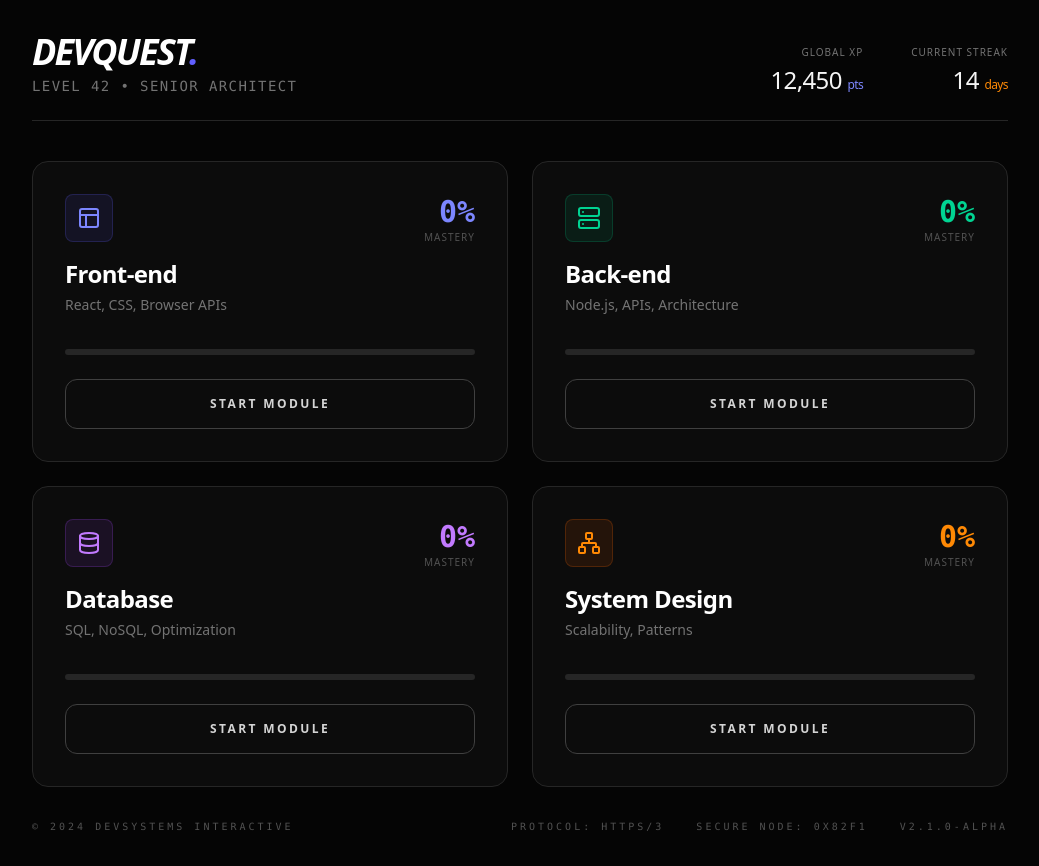
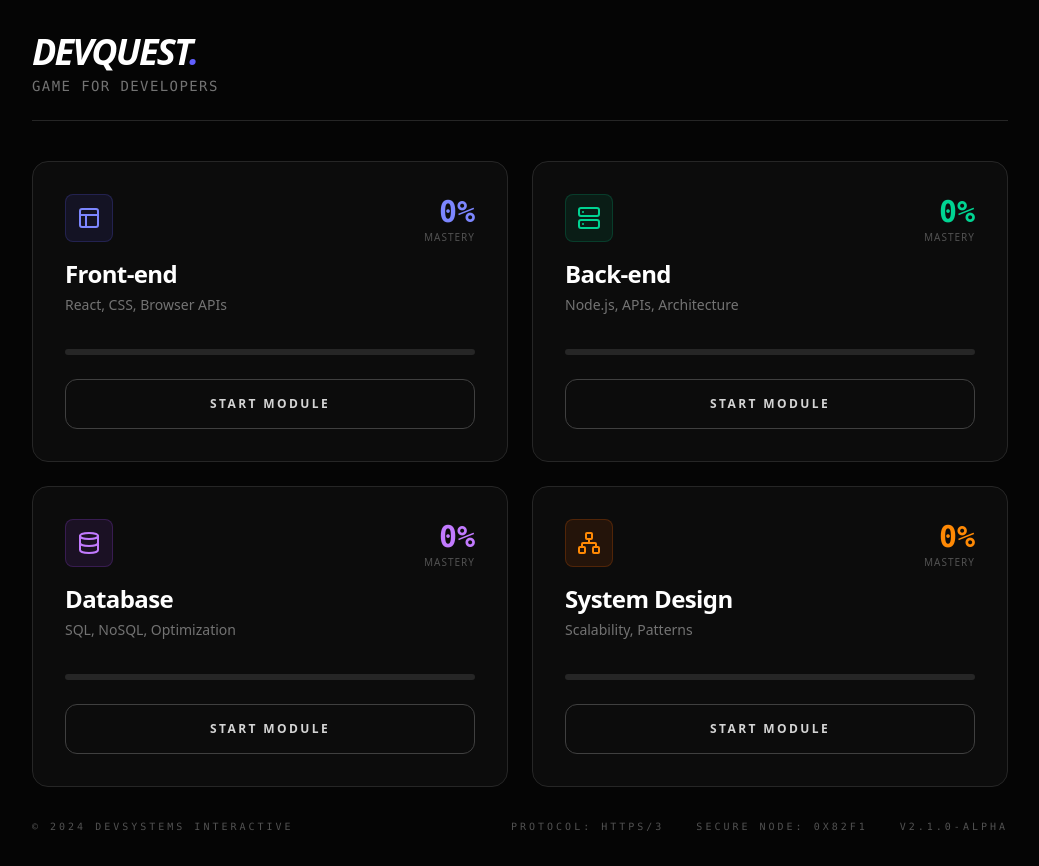
Before and after one commit to ajayshsh7/Demo-game-app, a React (Vite) app: page / in a window 1280 px wide. Shown: the whole page, without its empty margins (120-1159 px from the left). Built offline with nearby package versions, Linux system fonts and the light colour scheme.

Commit message:
Minor changes

```diff
--- a/index.html
+++ b/index.html
@@ -3,10 +3,10 @@
   <head>
     <meta charset="UTF-8" />
     <meta name="viewport" content="width=device-width, initial-scale=1.0" />
-    <title>My Google AI Studio App</title>
-    <meta name="description" content="An application built with Google AI Studio." />
-    <meta property="og:title" content="My Google AI Studio App" />
-    <meta property="og:description" content="An application built with Google AI Studio." />
+    <title>DevQuest game app</title>
+    <meta name="description" content="A game for developers to test their domain knowledge." />
+    <meta property="og:title" content="DevQuest game app" />
+    <meta property="og:description" content="A game for developers to test their domain knowledge." />
     <meta property="og:type" content="website" />
     <meta name="twitter:card" content="summary_large_image" />
   </head>
--- a/src/components/Home.tsx
+++ b/src/components/Home.tsx
@@ -76,17 +76,17 @@ export const Home: React.FC<HomeProps> = ({ progress, onSelectCategory }) => {
           <h1 className='text-4xl font-black tracking-tighter text-white uppercase italic'>
             DevQuest<span className='text-indigo-500'>.</span>
           </h1>
-          <p className='text-neutral-500 text-sm font-mono mt-1 uppercase tracking-widest'>Level 42 • Senior Architect</p>
+          <p className='text-neutral-500 text-sm font-mono mt-1 uppercase tracking-widest'>Game for developers</p>
         </div>
         <div className='flex gap-12'>
-          <div className='text-right'>
+          {/* <div className='text-right'>
             <p className='text-neutral-500 text-[10px] uppercase tracking-widest mb-1'>Global XP</p>
             <p className='text-2xl font-light tracking-tight'>12,450 <span className='text-xs text-indigo-400'>pts</span></p>
-          </div>
-          <div className='text-right'>
+          </div> */}
+          {/* <div className='text-right'>
             <p className='text-neutral-500 text-[10px] uppercase tracking-widest mb-1'>Current Streak</p>
             <p className='text-2xl font-light tracking-tight'>14 <span className='text-xs text-orange-400'>days</span></p>
-          </div>
+          </div> */}
         </div>
       </header>
 
```
